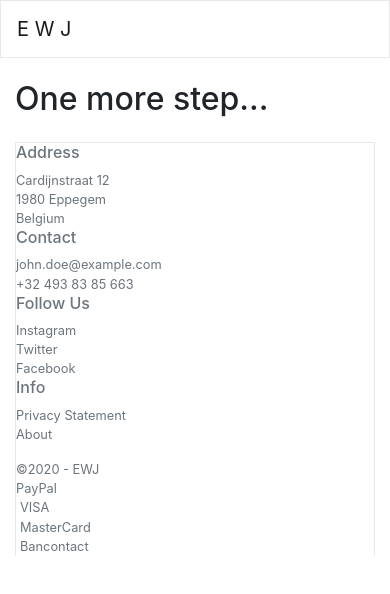
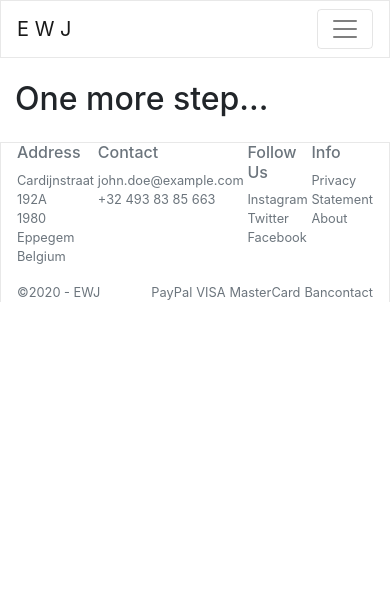
Before and after one commit to HeldensBrecht/software-security-web-app, a React (Create React App) app: page /callback in a window 390 px wide. Shown: the top 594 px of the page. Built offline with nearby package versions, Linux system fonts and the light colour scheme; no server answers.

Commit message:
Fixed references to old unused images, Header responsiveness, privacy statement and allow user to download all his data

```diff
--- a/public/index.html
+++ b/public/index.html
@@ -9,7 +9,7 @@
       name="description"
       content="Web site created using create-react-app"
     />
-    <link rel="apple-touch-icon" href="%PUBLIC_URL%/logo192.png" />
+    <link rel="apple-touch-icon" href="%PUBLIC_URL%/favicon.svg" />
     <link rel="manifest" href="%PUBLIC_URL%/manifest.json" />
     <title>EWJ | EWaJa</title>
   </head>
--- a/src/api/userApi.js
+++ b/src/api/userApi.js
@@ -35,3 +35,13 @@ export function deleteUser(accessToken, userId) {
     .then(handleResponse)
     .catch(handleError);
 }
+
+export function getAllData(accessToken, userId) {
+  return fetch(`${process.env.REACT_APP_API_URL}/alluserdata/${userId}`, {
+    headers: {
+      Authorization: `Bearer ${accessToken}`,
+    },
+  })
+    .then(handleResponse)
+    .catch(handleError);
+}
--- a/src/common/Footer.js
+++ b/src/common/Footer.js
@@ -3,9 +3,9 @@ import { Link } from "react-router-dom";
 
 const Footer = () => {
   return (
-    <footer className="footer container-fluid text-muted small">
+    <footer className="footer container-fluid text-muted small px-0 px-md-3">
       <div
-        className="d-md-flex flex-md-equal w-100 mt-4 mt-md-5 pt-md-5 pb-3 px-md-3"
+        className="d-flex flex-md-equal w-100 mt-4 mt-md-5 pt-md-5 pb-3 px-3"
         style={{
           border: "1px solid rgba(0, 0, 0, 0.09)",
           borderBottom: "none",
@@ -13,7 +13,7 @@ const Footer = () => {
       >
         <div className="mr-md-3 w-100">
           <h6>Address</h6>
-          <p className="mb-0">Cardijnstraat 12</p>
+          <p className="mb-0">Cardijnstraat 192A</p>
           <p className="mb-0">1980 Eppegem</p>
           <p className="mb-0">Belgium</p>
         </div>
@@ -42,14 +42,14 @@ const Footer = () => {
         </div>
       </div>
       <div
-        className="d-md-flex flex-md-equal w-100 pb-md-4 pt-md-4 px-md-3"
+        className="d-flex flex-md-equal w-100 pb-md-4 pt-md-4 px-3"
         style={{
           borderLeft: "1px solid rgba(0, 0, 0, 0.09)",
           borderRight: "1px solid rgba(0, 0, 0, 0.09)",
         }}
       >
         <p className="mb-0 mr-auto">&copy;2020 - EWJ</p>
-        <div className="ml-auto d-sm-flex">
+        <div className="ml-auto d-flex">
           <p className="mb-0">PayPal</p>
           <p className="mb-0 ml-1">VISA</p>
           <p className="mb-0 ml-1">MasterCard</p>
--- a/src/common/Header.js
+++ b/src/common/Header.js
@@ -1,10 +1,12 @@
-import React from "react";
+import React, { useState } from "react";
 import { NavLink } from "react-router-dom";
 import { useAuth0 } from "@auth0/auth0-react";
 
 const Header = (props) => {
+  const [show, setShow] = useState(false);
   const { isLoading, isAuthenticated, loginWithRedirect, logout } = useAuth0();
   //   const activeStyle = { color: "white", backgroundColor: "black" };
+
   return (
     <nav
       className="navbar fixed-top navbar-expand-sm m-md-3 px-md-3 py-md-2 navbar-light bg-white"
@@ -13,7 +15,22 @@ const Header = (props) => {
       <NavLink to="/" exact className="navbar-brand">
         E W J
       </NavLink>
-      <div className="collapse navbar-collapse" id="navbarContent">
+      <button
+        className="navbar-toggler"
+        type="button"
+        data-bs-toggle="collapse"
+        data-bs-target="#navbarContent"
+        aria-controls="navbarContent"
+        aria-expanded="false"
+        aria-label="Toggle navigation"
+        onClick={() => setShow((s) => !s)}
+      >
+        <span className="navbar-toggler-icon"></span>
+      </button>
+      <div
+        className={`collapse navbar-collapse ${show && "show"}`}
+        id="navbarContent"
+      >
         <ul className="navbar-nav mr-auto">
           {/* <li className="nav-item">
             <NavLink to="/" className="nav-link" activeClassName="not">
--- a/src/pages/Callback.js
+++ b/src/pages/Callback.js
@@ -1,13 +1,13 @@
-import React from "react";
-import { useHistory } from "react-router-dom";
+import React, { useState, useEffect } from "react";
 import { useAuth0 } from "@auth0/auth0-react";
+import { toast } from "react-toastify";
 
 import * as userApi from "../api/userApi";
 
-const Callback = () => {
-  const history = useHistory();
-  const { isLoading, getAccessTokenSilently, user } = useAuth0();
+const Callback = (props) => {
+  const { isLoading, getAccessTokenSilently, user, logout } = useAuth0();
 
+  useEffect(() => {
     if (!isLoading) {
       console.log(user);
       getAccessTokenSilently()
@@ -19,23 +19,28 @@ const Callback = () => {
                 userApi
                   .saveUser(accessToken, { username: user.nickname })
                   .then((res) => {
-                  history.push("/profile");
+                    props.history.push("/profile");
                   })
                   .catch((err) => console.log(err));
               } else {
-              history.push("/");
+                props.history.push("/");
               }
             })
             .catch((error) => console.log(error));
         })
-      .catch((err) => console.log(err));
+        .catch((err) => {
+          toast.error(err.message);
+          setTimeout(() => {
+            logout();
+          }, 5000);
+        });
     }
+  }, [isLoading, getAccessTokenSilently, user, props.history, logout]);
 
   return (
     <main className="container-fluid">
       <div className="my-md-5" style={{ height: "5rem" }}></div>
       <h2>One more step...</h2>
-      {/*  */}
     </main>
   );
 };
--- a/src/pages/PrivacyStatement.js
+++ b/src/pages/PrivacyStatement.js
@@ -195,6 +195,23 @@ const PrivacyStatement = () => {
         right of EWJ (only accessible when logged in).
       </p>
 
+      <h3 className="font-weight-normal">Data Protection Officer</h3>
+
+      <p className="mb-1">
+        If you want to excercise your rights through a responsible, have a
+        question, or complaint on how EWJ processes your personal data, contact
+        EWJ's data protection officer:
+      </p>
+
+      <ul>
+        <li className="mb-1">
+          <strong>Via E-Mail:</strong> john.doe@ewj.com
+        </li>
+        <li>
+          <strong>By Mail:</strong> Cardijnstraat 456A 1980 Eppegem
+        </li>
+      </ul>
+
       <h3 className="font-weight-normal">Children's Information</h3>
 
       <p className="mb-1">
--- a/src/pages/Profile.js
+++ b/src/pages/Profile.js
@@ -41,6 +41,30 @@ export default function Profile(props) {
       toast.error(`Could not update user: ${error.message}`);
       props.history.go(0);
     });
+  };
+
+  const requestAllData = () => {
+    window.confirm(
+      "Are you sure you want to request all your data? This might take some time"
+    ) &&
+      userApi
+        .getAllData(accessToken, profile.id)
+        .then((res) => {
+          let fileURL = window.URL.createObjectURL(
+            new Blob([JSON.stringify(res)], {
+              type: "application/json",
+            })
+          );
+          let tempLink = document.createElement("a");
+          tempLink.href = fileURL;
+          tempLink.setAttribute("download", `${profile.username}.json`);
+          tempLink.click();
+        })
+        .catch((error) => {
+          toast.error(
+            `Could not retrieve your user data: Please contact us at john.doe@example.com to resolve this issue.`
+          );
+        });
   };
 
   const deleteUser = () => {
@@ -202,7 +226,10 @@ export default function Profile(props) {
       <div className="my-md-1" style={{ height: "1rem" }}></div>
       <h3 className="mx-md-3 mb-md-3 font-weight-normal">Manage Account</h3>
       <div className="mx-md-3">
-        <button className="btn btn-outline-success mr-2">
+        <button
+          onClick={requestAllData}
+          className="btn btn-outline-success mr-2"
+        >
           Request User Data
         </button>
         <button onClick={deleteUser} className="btn btn-danger">
```
Also changed, not shown: public/manifest.json. Lines whose indentation alone changed are shown as unchanged.
